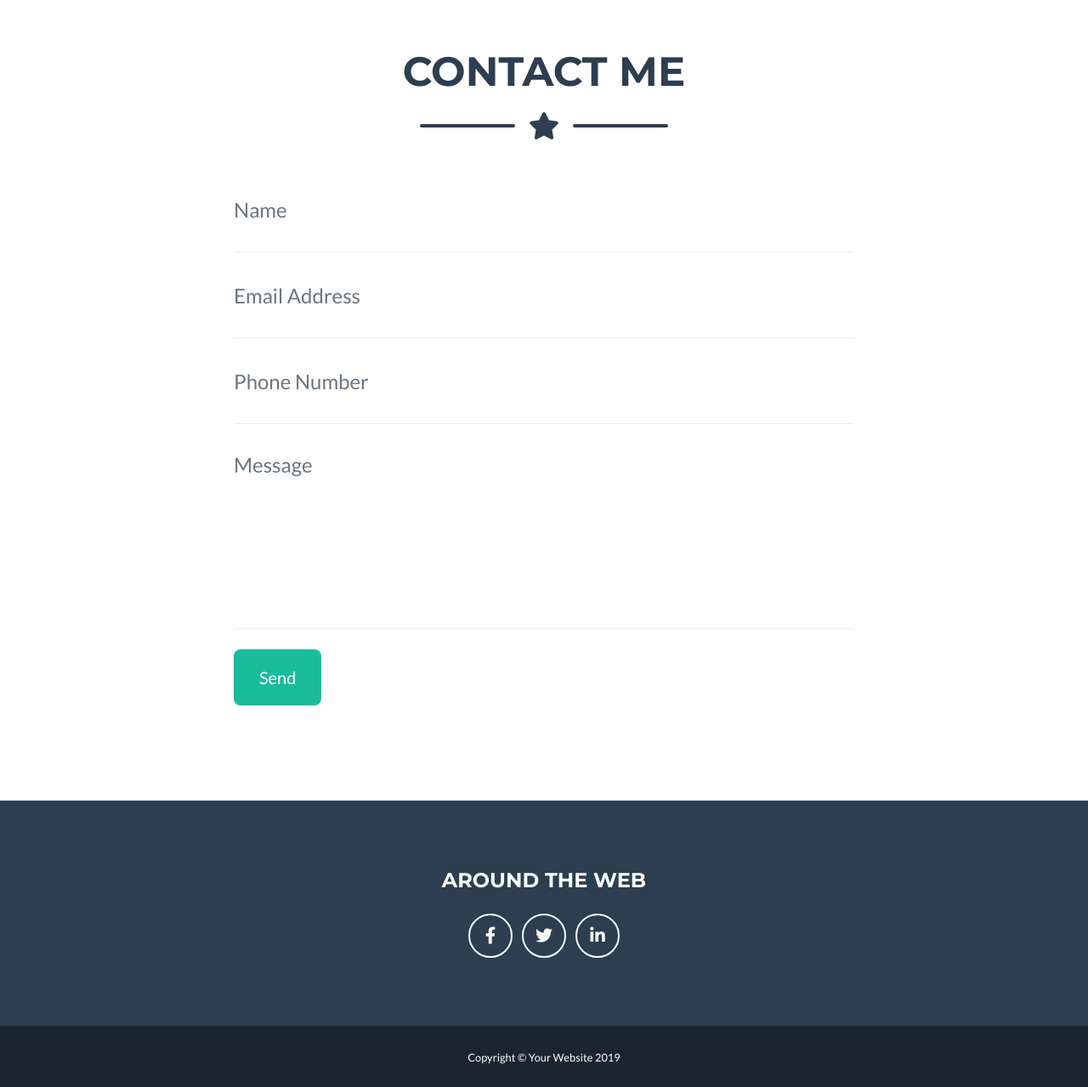
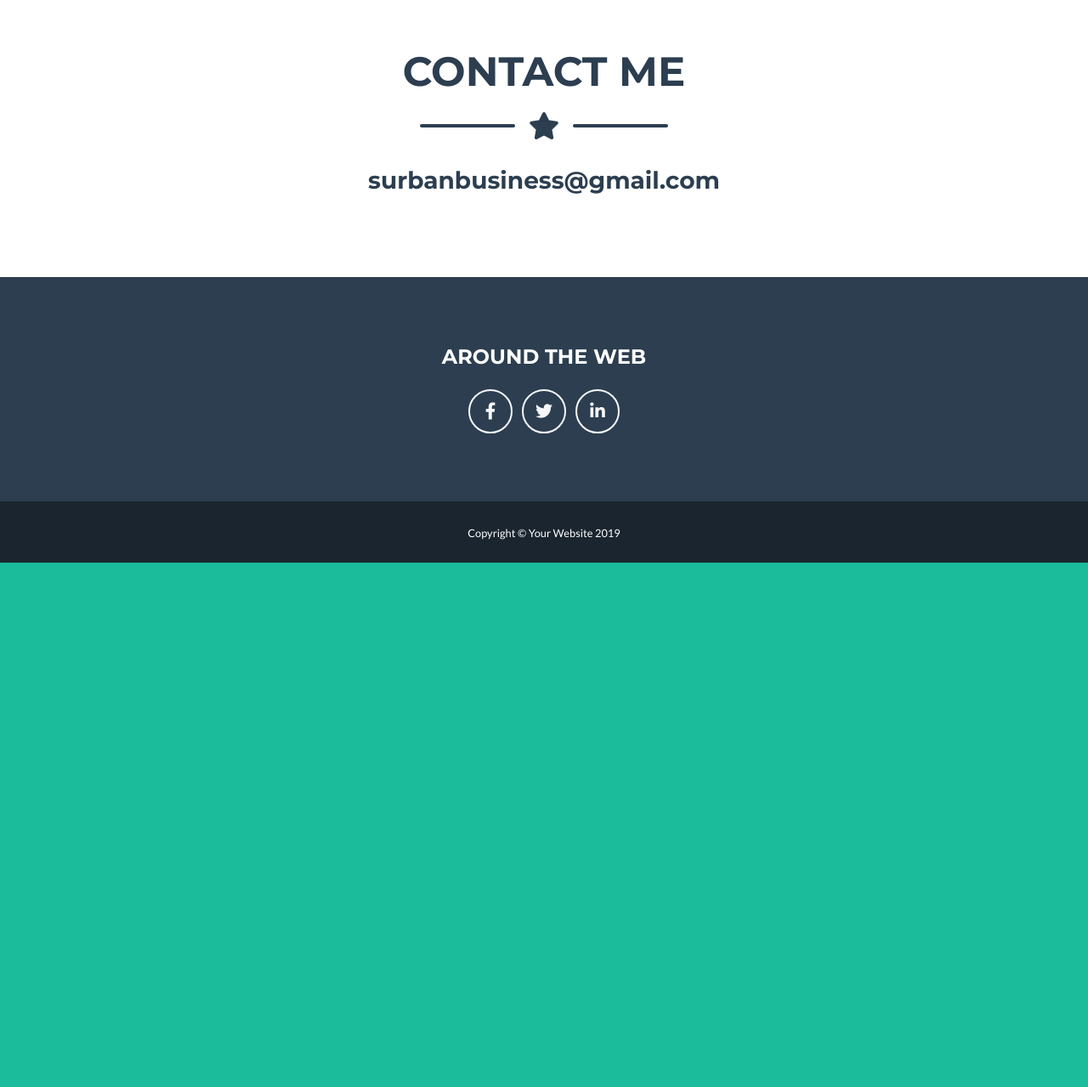
Before and after one commit to jimbobgoerge/Self-website, a Flask app: page / in a window 1280 px wide. Shown: the part 2104-3383 px from the top of the page at 85% size. After the commit the page ends 2766 px from the top, so only its background shows below. Run offline with Flask 2, Linux system fonts and the light colour scheme; some libraries are stand-ins or nearby versions.

Commit message:
removing contact form until it can be fixed

```diff
--- a/static/js/contact_me.js
+++ b/static/js/contact_me.js
@@ -20,7 +20,7 @@ $(function() {
       $this = $("#sendMessageButton");
       $this.prop("disabled", true); // Disable submit button until AJAX call is complete to prevent duplicate messages
       $.ajax({
-        url: "/",
+        url: "././mail/contact_me.php",
         type: "POST",
         data: {
           name: name,
--- a/templates/index.html
+++ b/templates/index.html
@@ -221,11 +221,16 @@
         <div class="divider-custom-line"></div>
       </div>
 
+      <h3 class="page-section-body text-center text-uppsercase text-secondary mb-0">surbanbusiness@gmail.com</h3>
+
       <!-- Contact Section Form -->
-      <div class="row">
-        <div class="col-lg-8 mx-auto">
+
+      <!--<div class="row">
+        <div class="col-lg-8 mx-auto">-->
+
           <!-- To configure the contact form email address, go to mail/contact_me.php and update the email address in the PHP file on line 19. -->
-          <form name="sentMessage" id="contactForm" novalidate="novalidate">
+
+          <!--<form name="sentMessage" id="contactForm" novalidate="novalidate">
             <div class="control-group">
               <div class="form-group floating-label-form-group controls mb-0 pb-2">
                 <label>Name</label>
@@ -260,7 +265,7 @@
               <button type="submit" class="btn btn-primary btn-xl" id="sendMessageButton">Send</button>
             </div>
           </form>
-        </div>
+        </div>-->
       </div>
 
     </div>
@@ -565,7 +570,7 @@
 
   <!-- Contact Form JavaScript -->
   <script src="/static/js/jqBootstrapValidation.js"></script>
-  <script src="/static/js/contact_me.js"></script>
+  <!--<script src="/static/js/contact_me.js"></script>-->
 
   <!-- Custom scripts for this template -->
   <script src="/static/js/freelancer.min.js"></script>
```
Also changed, not shown: static/js/contact_me.min.js (+1 -1 lines).
